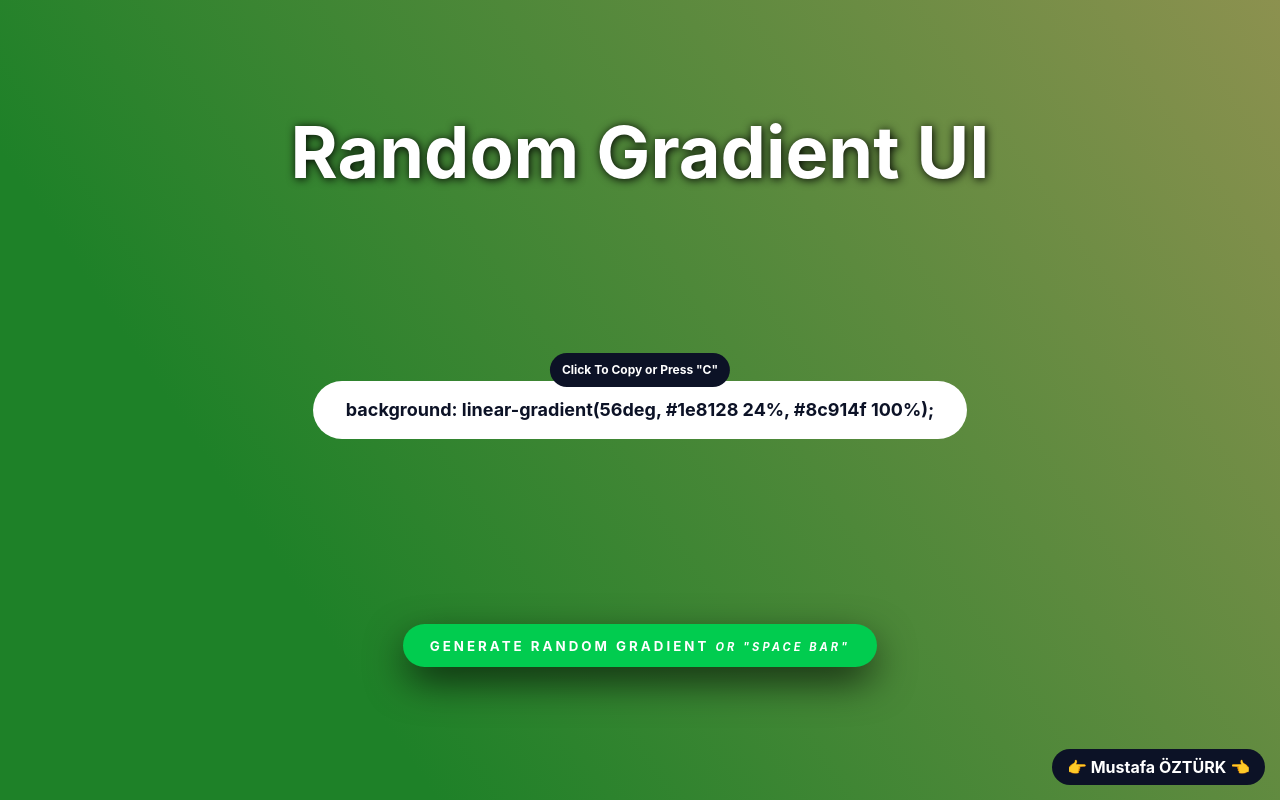
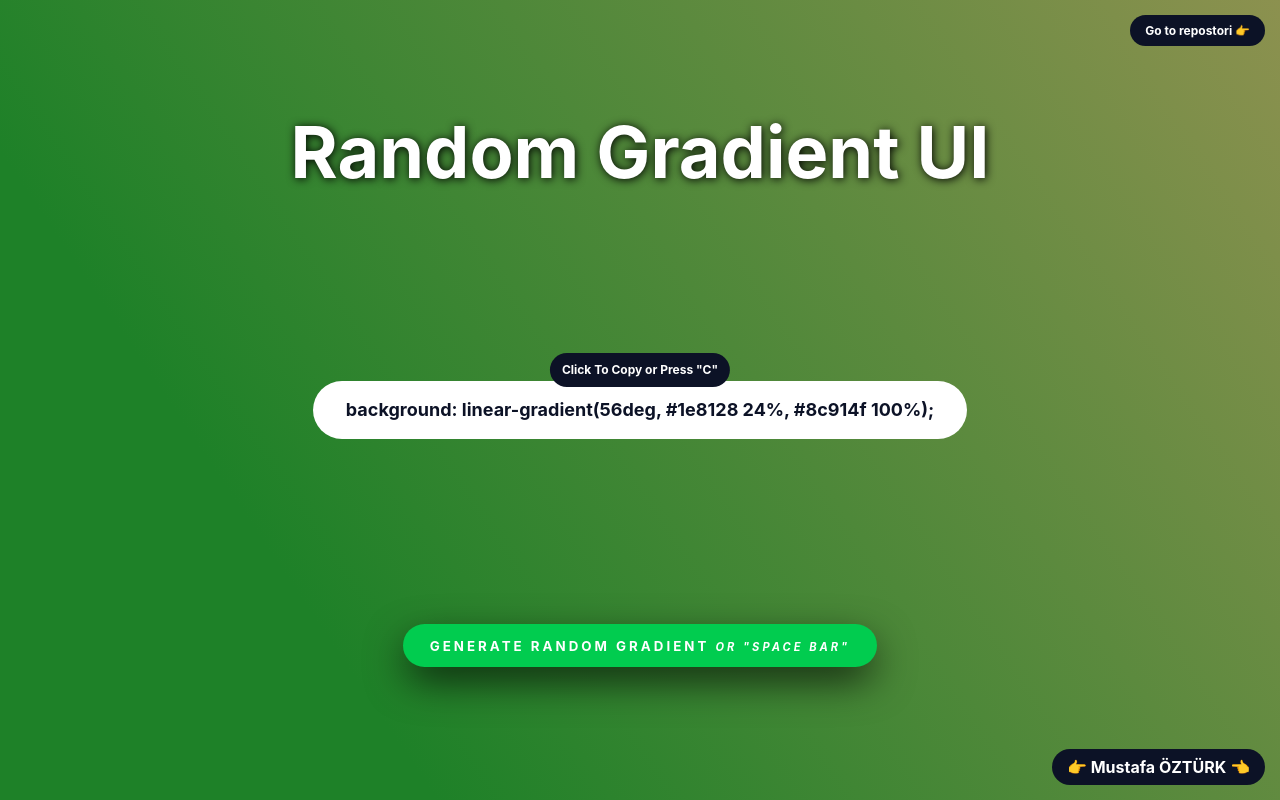
Before and after one commit to bymustfa/js-random-gradient, a plain HTML site: page index.html in a window 1280 px wide. Drawn offline with Linux system fonts and the light colour scheme; files whose address does not match are found by name.

Commit message:
Repostori go button add

```diff
--- a/css/style.scss
+++ b/css/style.scss
@@ -120,4 +120,23 @@ body {
             box-shadow: 0px 0px 18px -3px rgba(0, 0, 0, 0.75);
         }
     }
+
+    .go-repostori {
+        position: fixed;
+        right: 15px;
+        top: 15px;
+        padding: 8px 15px;
+        background: #0C1226;
+        border-radius: 99px;
+        transition: all 300ms;
+        font-size: 12px;
+        a {
+            text-decoration: none;
+            color: var(--c-text);
+            font-weight: bold;
+        }
+        &:hover{
+            box-shadow: 0px 0px 18px -3px rgba(0, 0, 0, 0.75);
+        }
+    }
 }
--- a/index.html
+++ b/index.html
@@ -10,6 +10,9 @@
 
 <body>
 
+    <div class="go-repostori">
+        <a href="https://github.com/musti37/js-random-gradient" target="_blank">Go to repostori 👉</a>
+    </div>
 
     <h1>Random Gradient UI</h1>
     <div class="code">
```
Also changed, not shown: css/style.css, 1 other file.
